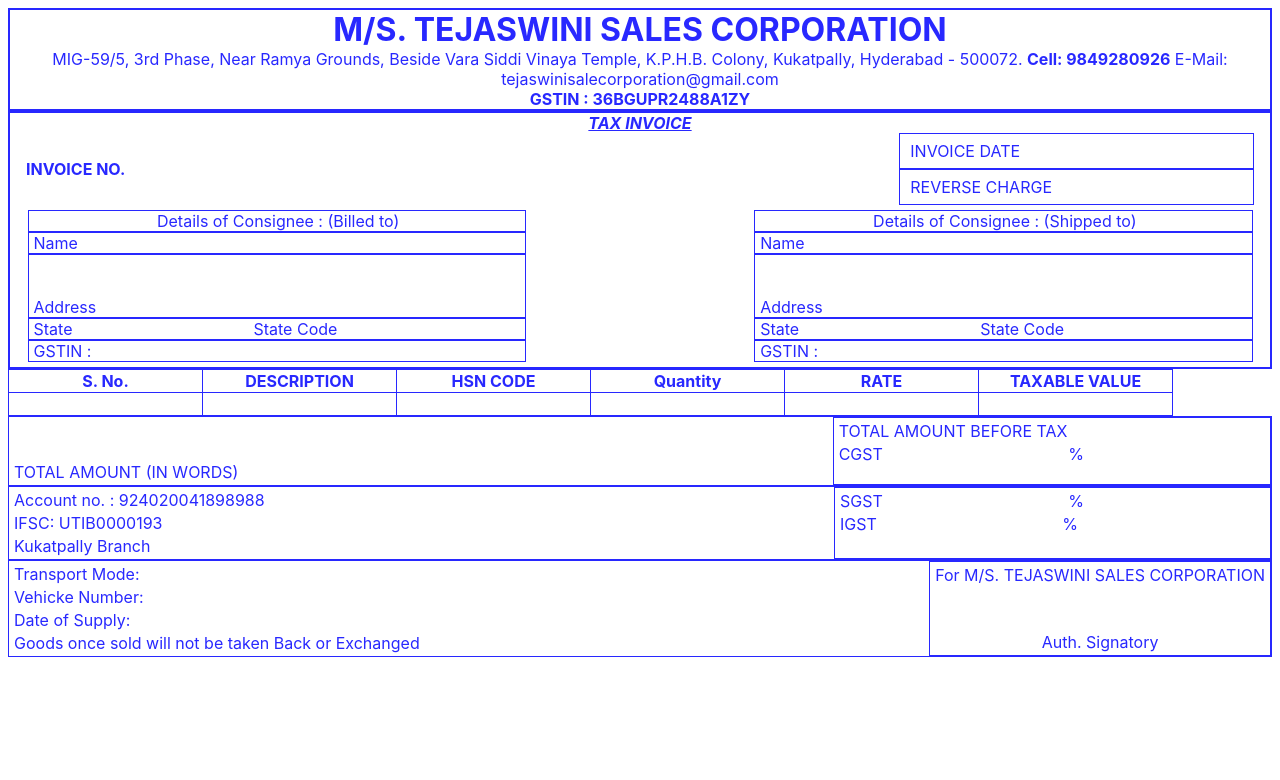
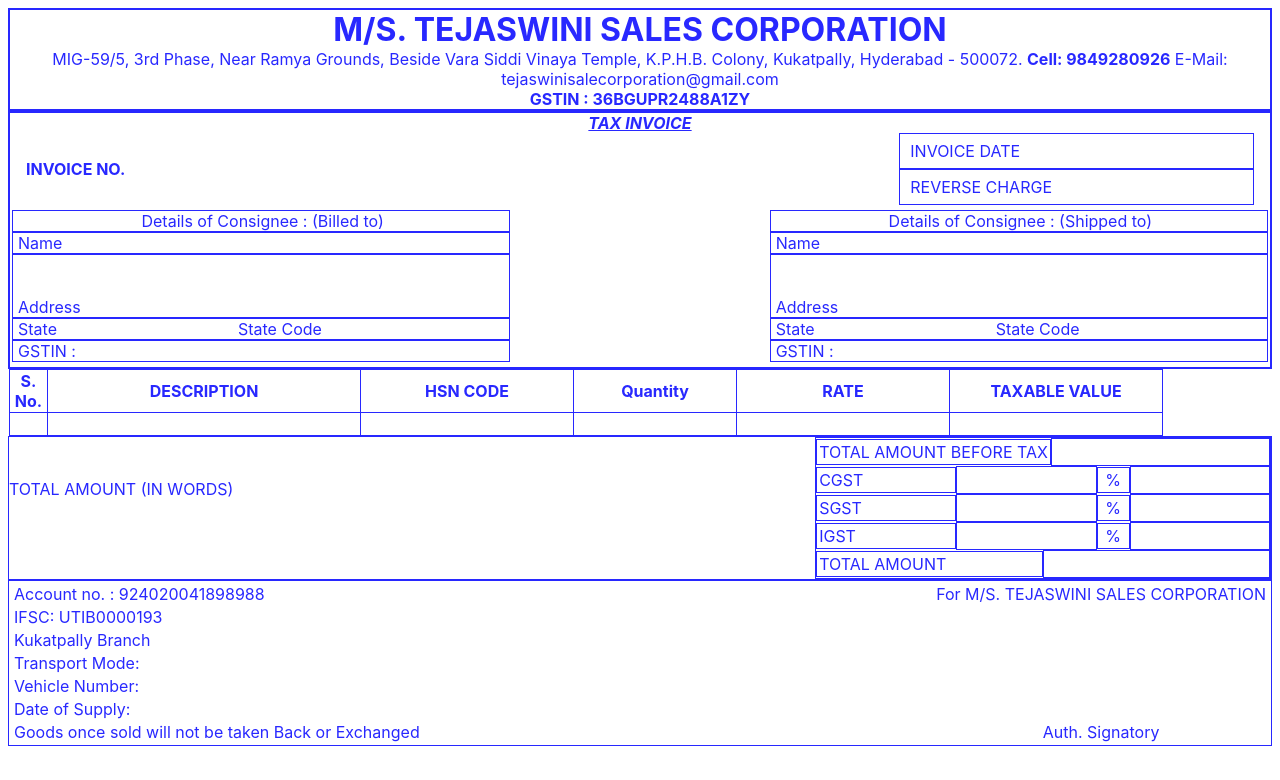
Before and after one commit to sreeramracha/invoice-generator, a React (Create React App) app: page / in a window 1280 px wide. Shown: the top 780 px of the page. Built offline with nearby package versions, Linux system fonts and the light colour scheme.

Commit message:
Added flex for Footer Section

```diff
--- a/src/Components/Cart.jsx
+++ b/src/Components/Cart.jsx
@@ -22,25 +22,27 @@ export default function Cart() {
 	function handleRows(index, name, value) {
 		const updatedRows = [...rows];
 
-		if (name === "serialNumber") {
-			// setSerialNumber(Number(value));
-			updatedRows[index][name] = Number(value);
-		} else if (name === "description") {
-			// setDescription(value);
-			updatedRows[index][name] = value;
-		} else if (name === "hsnCode") {
-			// setHsnCode(value);
-			updatedRows[index][name] = value;
-		} else if (name === "quantity") {
-			// setQuantity(Number(value));
-			updatedRows[index][name] = Number(value);
-		} else if (name === "rate") {
-			// setRate(parseFloat(value));
-			updatedRows[index][name] = parseFloat(value);
-		} else if (name === "taxableValue") {
-			// setTaxableValue(parseFloat(value));
-			updatedRows[index][name] = parseFloat(value);
-		}
+		// if (name === "serialNumber") {
+		// 	// setSerialNumber(Number(value));
+		// 	updatedRows[index][name] = Number(value);
+		// } else if (name === "description") {
+		// 	// setDescription(value);
+		// 	updatedRows[index][name] = value;
+		// } else if (name === "hsnCode") {
+		// 	// setHsnCode(value);
+		// 	updatedRows[index][name] = value;
+		// } else if (name === "quantity") {
+		// 	// setQuantity(Number(value));
+		// 	updatedRows[index][name] = Number(value);
+		// } else if (name === "rate") {
+		// 	// setRate(parseFloat(value));
+		// 	updatedRows[index][name] = parseFloat(value);
+		// } else if (name === "taxableValue") {
+		// 	// setTaxableValue(parseFloat(value));
+		// 	updatedRows[index][name] = parseFloat(value);
+		// }
+
+		updatedRows[index][name] = value;
 
 		if (index === rows.length - 1) {
 			updatedRows.push({
--- a/src/Components/Footer.jsx
+++ b/src/Components/Footer.jsx
@@ -10,43 +10,69 @@ export default function Footer() {
 				</div>
 				<div className="tax">
 					<p>
-						TOTAL AMOUNT BEFORE TAX <input type="text" />
+						<span>TOTAL AMOUNT BEFORE TAX</span>
+						<span>
+							<input type="text" />
+						</span>
 					</p>
 					<p>
-						CGST <input type="text" />
-						%
-						<input type="text" />
+						<span>CGST</span>
+						<span>
+							<input type="text" />
+						</span>
+						<span>%</span>
+
+						<span>
+							<input type="text" />
+						</span>
+					</p>
+
+					<p>
+						<span>SGST</span>
+						<span>
+							<input type="text" />
+						</span>
+						<span>%</span>
+
+						<span>
+							<input type="text" />
+						</span>
+					</p>
+					<p>
+						<span>IGST</span>
+						<span>
+							<input type="text" />
+						</span>
+						<span>%</span>
+
+						<span>
+							<input type="text" />
+						</span>
+					</p>
+					<p>
+						<span>TOTAL AMOUNT</span>
+
+						<span>
+							<input type="text" />
+						</span>
 					</p>
 				</div>
 			</div>
 
-			<div className="footer-account-details-tax">
-				<div className="account-details">
+			{/* <div className="footer-account-details-tax">
+				<div className="account-details"></div>
+			</div> */}
+
+			<div className="footer-end-details">
+				<div className="terms">
 					<p>Account no. : 924020041898988</p>
 					<p>IFSC: UTIB0000193</p>
 					<p>Kukatpally Branch</p>
-				</div>
-				<div className="total-tax">
-					<p>
-						SGST <input type="text" />
-						%
-						<input type="text" />
-					</p>
-					<p>
-						IGST <input type="text" />
-						%
-						<input type="text" />
-					</p>
-				</div>
-			</div>
-
-			<div className="footer-end-details">
-				<div className="terms">
 					<p>
 						Transport Mode: <input type="text" />
 					</p>
 					<p>
-						Vehicke Number: <input type="text" />
+						Vehicle Number: <input type="text" />
 					</p>
 					<p>
 						Date of Supply: <input type="text" />
--- a/src/index.css
+++ b/src/index.css
@@ -98,17 +98,17 @@ textarea {
 }
 
 .details-consignee {
-	margin: 5px;
+	margin: 5px 0;
 	display: flex;
 	justify-content: space-between;
 }
 
 .details-consignee > .left {
-	margin: 0 5px 0 1%;
+	margin: 0 5px 0 2px;
 }
 
 .details-consignee > .right {
-	margin: 0 1% 0 5px;
+	margin: 0 2px 0 5px;
 }
 
 .details-consignee > .left > p,
@@ -150,8 +150,12 @@ textarea {
 
 /* Cart Section */
 
+.cart-details {
+	padding: 0 1px;
+}
+
 table {
-	/* width: 10%; */
+	width: 10%;
 	border-collapse: collapse;
 }
 
@@ -167,36 +171,37 @@ td > input {
 	margin: 0 5px;
 	/* width: 100%; */
 	text-align: center;
+	box-sizing: border-box;
 }
 
 td:first-child,
 td:first-child > input {
-	/* width: 50px; */
+	width: 25px;
 }
 
 td:nth-child(2),
 td:nth-child(2) > input {
-	/* width: 850px; */
+	width: 300px;
 }
 
 td:nth-child(3),
 td:nth-child(3) > input {
-	/* width: 200px; */
+	width: 200px;
 }
 
 td:nth-child(4),
 td:nth-child(4) > input {
-	/* width: 200px; */
+	width: 150px;
 }
 
 td:nth-child(5),
 td:nth-child(5) > input {
-	/* width: 200px; */
+	width: 200px;
 }
 
 td:nth-child(6),
 td:nth-child(6) > input {
-	/* width: 200px; */
+	width: 200px;
 }
 
 /* Footer Section  */
@@ -204,15 +209,94 @@ td:nth-child(6) > input {
 	display: flex;
 	justify-content: space-between;
 	border: 1px solid;
+	text-wrap: nowrap;
 }
 
+.tax {
+	display: flex;
+	flex-direction: column;
+}
+
+.tax p {
+	display: flex;
+	justify-content: space-between; /* Distribute spans evenly */
+	align-items: center; /* Align content vertically */
+	/* gap: 10px; Space between items in a row */
+}
+
+.tax span {
+	flex: 1; /* Ensure spans take equal space */
+	text-align: left; /* Align text to the left */
+}
+
+.tax input {
+	width: 100%; /* Inputs fill their container */
+	box-sizing: border-box; /* Include padding/borders in width */
+}
+
+.tax span:nth-child(3), /* For the '%' spans specifically */
+.tax span:nth-child(5) {
+	flex: 0.2; /*  Smaller size for the '%' spans */
+	text-align: center; /* Center the '%' symbol */
+}
+/*
 .footer-amount > .price-words > p,
-.footer-amount > .tax > p {
+.footer-amount > .tax > p:first-child {
 	margin: 3px 5px;
 }
 
+.footer-amount > .tax > p:nth-child(5) {
+	margin: 0.1em 5em;
+} */
+
 .footer-amount > .tax {
 	border: 1px solid;
+}
+
+.footer-amount > .tax > p {
+	margin: 0 0;
+}
+
+.footer-amount > .tax > p > span {
+	border: 1px solid;
+	padding: 2px;
+}
+/*
+.footer-amount > .tax > p:nth-child(2) > span:nth-child(1),
+.footer-amount > .tax > p:nth-child(2) > span:nth-child(2),
+.footer-amount > .tax > p:nth-child(2) > span:nth-child(3),
+.footer-amount > .tax > p:nth-child(2) > span:nth-child(4),
+.footer-amount > .tax > p:nth-child(3) > span:nth-child(1),
+.footer-amount > .tax > p:nth-child(3) > span:nth-child(2),
+.footer-amount > .tax > p:nth-child(3) > span:nth-child(3),
+.footer-amount > .tax > p:nth-child(3) > span:nth-child(4) {
+	border-left: 0;
+	border-bottom: 0;
+}
+
+.footer-amount > .tax > p:nth-child(4) > span:nth-child(1),
+.footer-amount > .tax > p:nth-child(4) > span:nth-child(2),
+.footer-amount > .tax > p:nth-child(4) > span:nth-child(3),
+.footer-amount > .tax > p:nth-child(4) > span:nth-child(4) {
+	border-left: 0;
+}
+
+.footer-amount > .tax > p:nth-child(1) > span:nth-child(1),
+.footer-amount > .tax > p:nth-child(1) > span:nth-child(2),
+.footer-amount > .tax > p:nth-child(5) > span:nth-child(1),
+.footer-amount > .tax > p:nth-child(5) > span:nth-child(2) {
+	border-left: 0;
+	border-bottom: 0;
+	border-top: 0;
+} */
+
+.footer-amount > .tax > p > input {
+	text-align: center;
+}
+
+.footer-amount > .tax > p > span > input {
+	text-align: center;
+	margin: 2px;
 }
 
 .footer-amount > .price-words > p > textarea {
@@ -236,6 +320,7 @@ td:nth-child(6) > input {
 
 .footer-account-details-tax > .total-tax {
 	border: 1px solid;
+	/* width: 500px; */
 }
 
 .footer-end-details {
@@ -256,7 +341,7 @@ td:nth-child(6) > input {
 }
 
 .footer-end-details > .signature {
-	border: 1px solid;
+	/* border: 1px solid; */
 }
 
 .footer-end-details > .signature > p:nth-child(2) {
--- /dev/null
+++ b/src/temp.css
@@ -0,0 +1,63 @@
+.footer-amount {
+	display: flex;
+	justify-content: space-between;
+	border: 1px solid;
+}
+
+.footer-amount > .price-words > p,
+.footer-amount > .tax > p {
+	margin: 3px 5px;
+}
+
+.footer-amount > .tax {
+	border: 1px solid;
+}
+
+.footer-amount > .price-words > p > textarea {
+	margin: 2px;
+	width: 500px;
+	height: 50px;
+	word-wrap: break-word;
+	resize: none;
+}
+
+.footer-account-details-tax {
+	display: flex;
+	justify-content: space-between;
+	border: 1px solid;
+}
+
+.footer-account-details-tax > .account-details > p,
+.footer-account-details-tax > .total-tax > p {
+	margin: 3px 5px;
+}
+
+.footer-account-details-tax > .total-tax {
+	border: 1px solid;
+	/* width: 500px; */
+}
+
+.footer-end-details {
+	display: flex;
+	justify-content: space-between;
+	border: 1px solid;
+}
+
+.signature {
+	display: flex;
+	justify-content: space-between;
+	flex-direction: column;
+}
+
+.footer-end-details > .terms > p,
+.footer-end-details > .signature > p {
+	margin: 3px 5px;
+}
+
+.footer-end-details > .signature {
+	border: 1px solid;
+}
+
+.footer-end-details > .signature > p:nth-child(2) {
+	text-align: center;
+}
```
Also changed, not shown: src/Components/tempFooter.jsx (added, +68 -0 lines).
